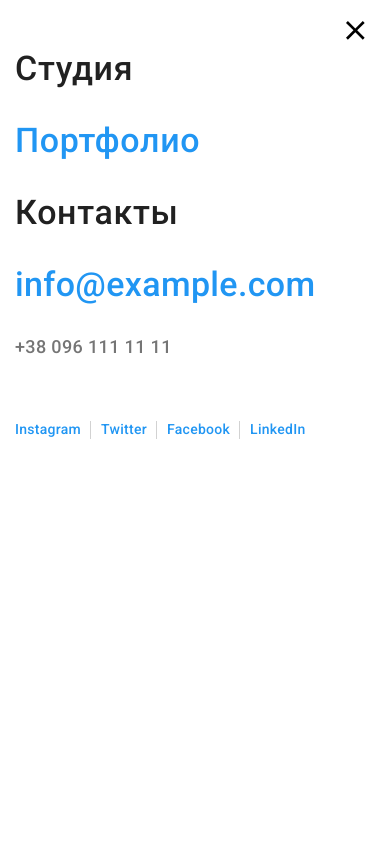
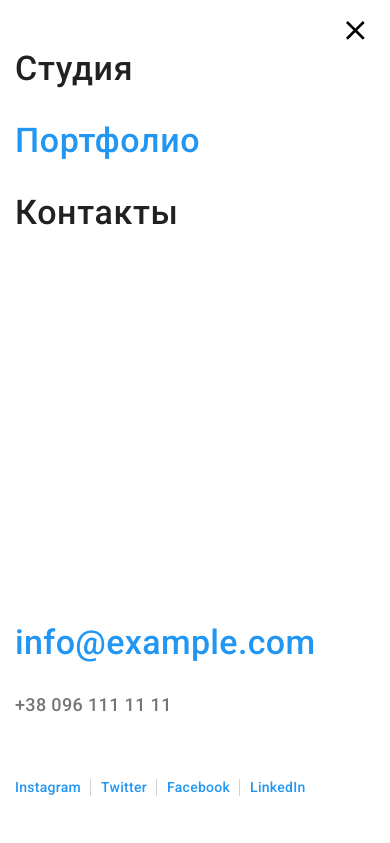
Before and after one commit to xetyri/goit-markup-hw-08, a plain HTML site: page portfolio.html in a window 390 px wide. Both pictures are taken after a click on the button 340 px from the left and 30 px from the top of the page. Shown: the top 843 px of the page. Drawn offline with nearby package versions, Linux system fonts and the light colour scheme; files that its build step writes are made by us from their sources.

Commit message:
Правки

```diff
--- a/portfolio.html
+++ b/portfolio.html
@@ -74,6 +74,7 @@
                     <a href="" class="link mobile-nav__link">Контакты</a>
                 </li>
             </ul>
+            <div class="mobile">
                 <ul class="list mobile-auth">
                     <li class="mobile-auth__item">
                         <a class="link mobile-auth__link mobile-auth__link__active" href="mailto:info@example.com">
@@ -85,6 +86,7 @@
                         </a>
                     </li>
                 </ul>
+            </div>
             <ul class="list mobile-messenger">
                 <li class="mobile-messenger__item">
                     <a href="" class="link mobile-messenger__link">Instagram</a>
```
Lines whose indentation alone changed are shown as unchanged.
